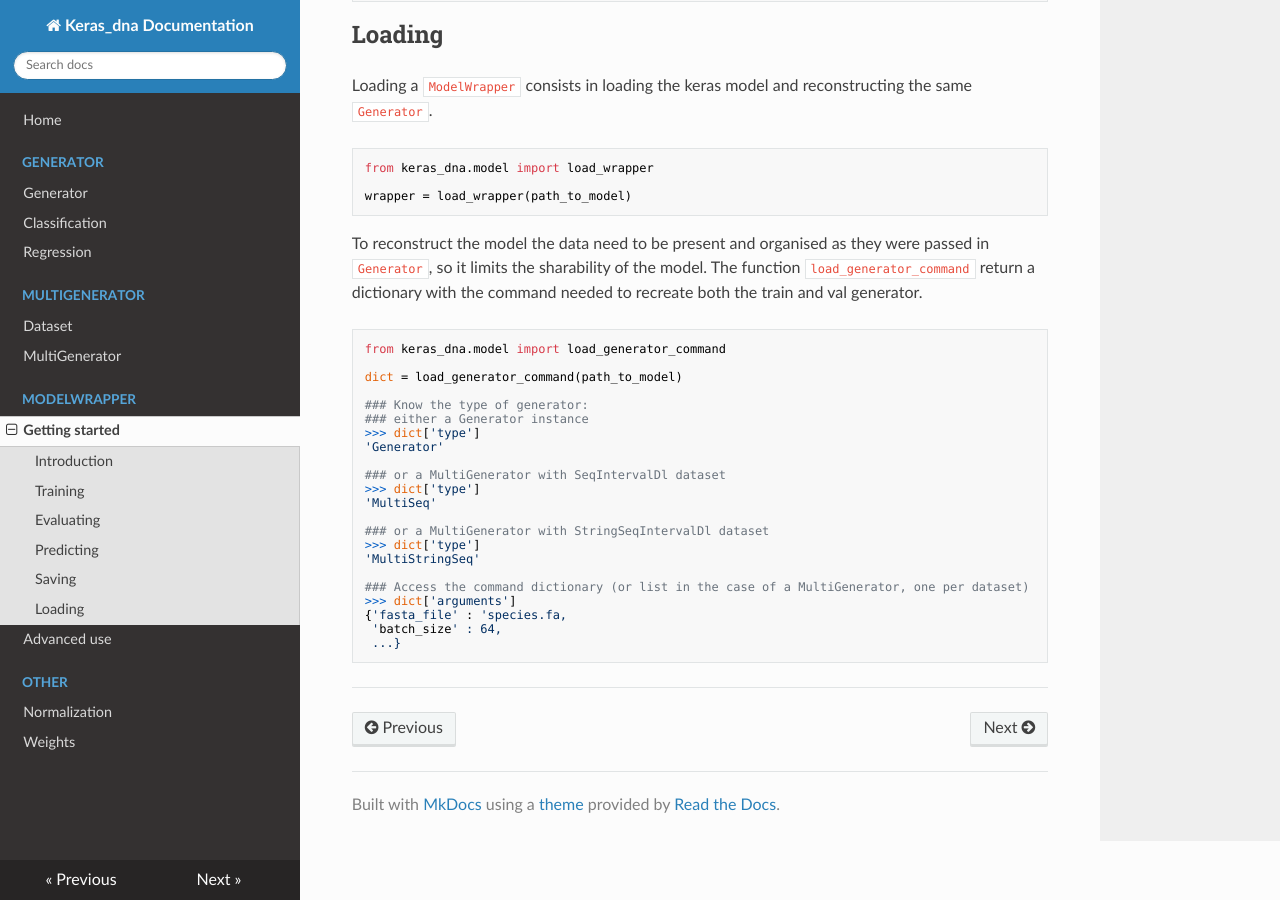
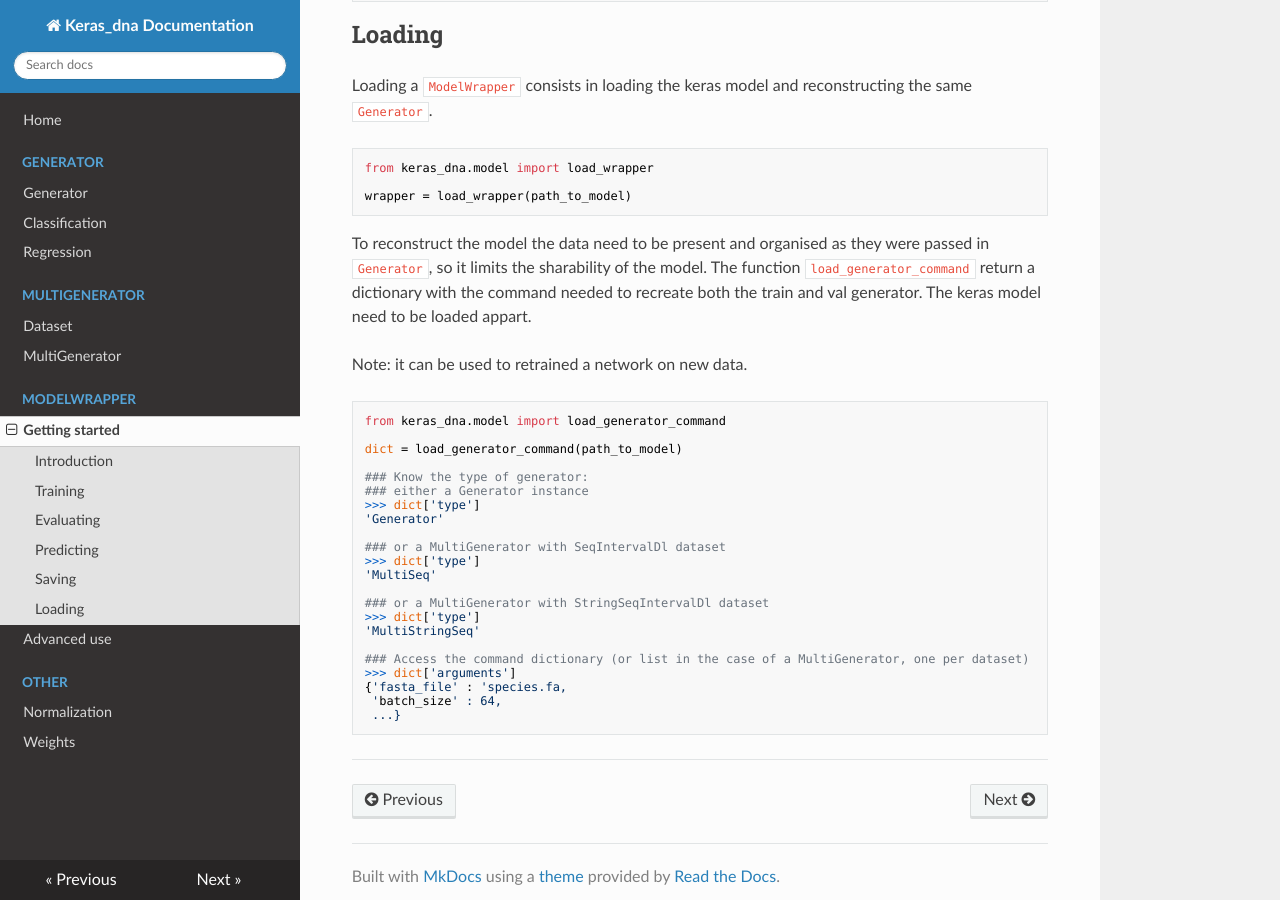
Before and after one commit to etirouthier/keras_dna, an MkDocs documentation site: the page built from docs/modelwrapper.md, in a window 1280 px wide and 900 px high, scrolled down 4579 px. Built offline with MkDocs 1.6.1, drawn with Linux system fonts in a browser that asks for light colours; nearby versions of some CDN libraries.

Commit message:
Update modelwrapper.md

````diff
--- a/docs/modelwrapper.md
+++ b/docs/modelwrapper.md
@@ -252,7 +252,9 @@ from keras_dna.model import load_wrapper
 wrapper = load_wrapper(path_to_model)
 ```
 
-To reconstruct the model the data need to be present and organised as they were passed in `Generator`, so it limits the sharability of the model. The function `load_generator_command` return a dictionary with the command needed to recreate both the train and val generator.
+To reconstruct the model the data need to be present and organised as they were passed in `Generator`, so it limits the sharability of the model. The function `load_generator_command` return a dictionary with the command needed to recreate both the train and val generator. The keras model need to be loaded appart.
+
+Note: it can be used to retrained a network on new data.
 
 ```python
 from keras_dna.model import load_generator_command
````
